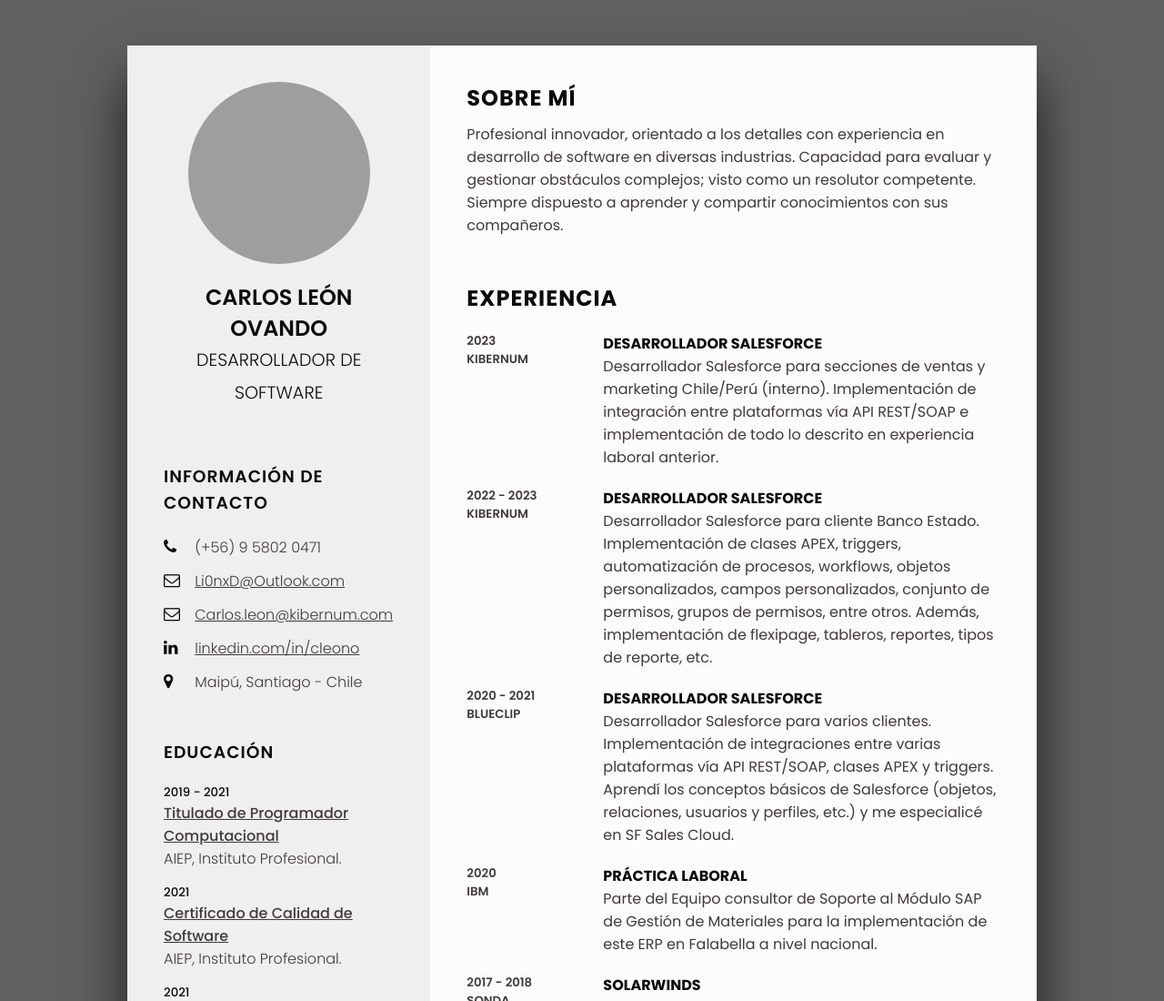
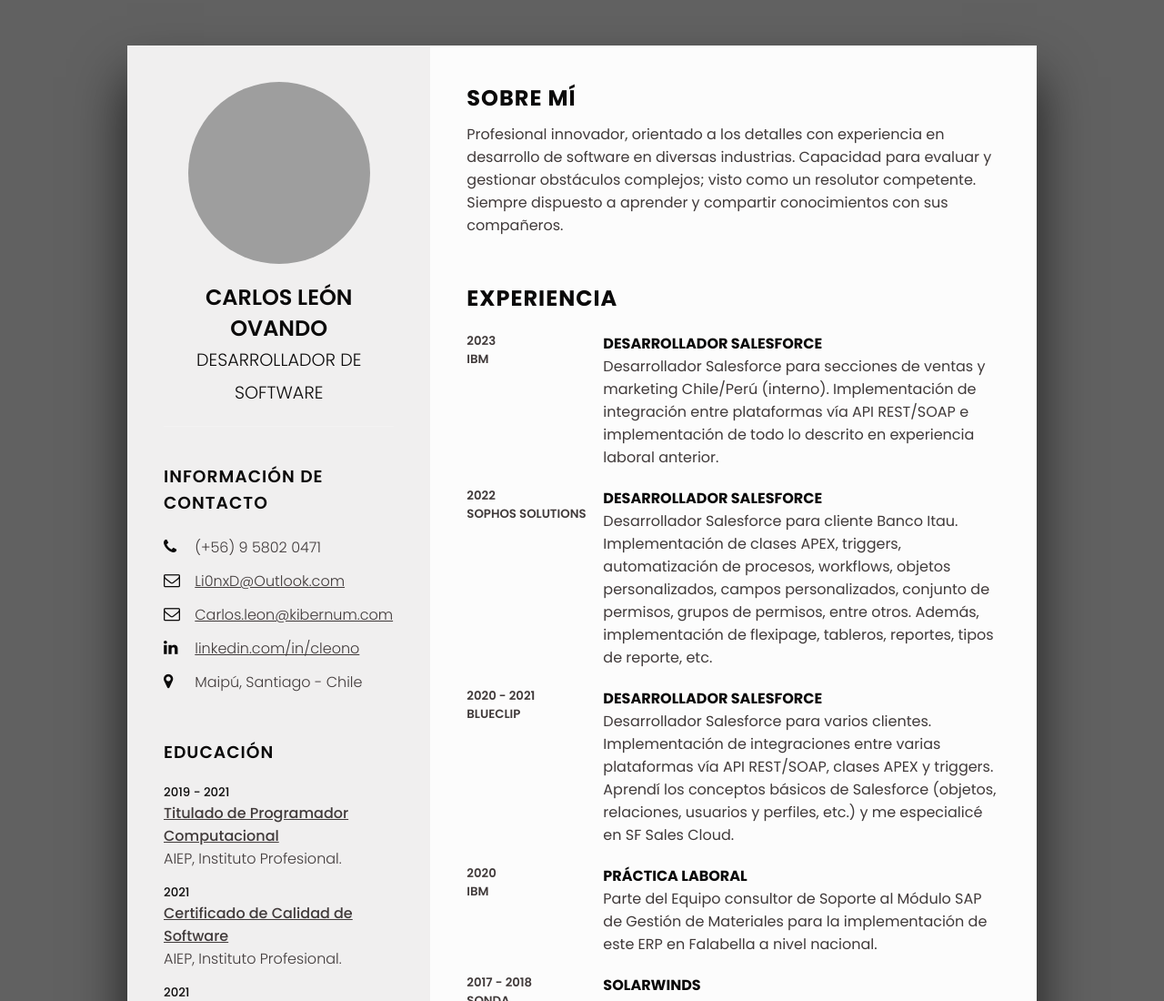
Before and after one commit to cleonodev/cleonodev.github.io, a plain HTML site: page index.html in a window 1280 px wide. Shown: the top 1100 px of the page at 91% size. Drawn offline with Linux system fonts and the light colour scheme; grey boxes are pictures that could not be loaded.

Commit message:
Update index.html

```diff
--- a/index.html
+++ b/index.html
@@ -118,7 +118,7 @@
                 <div class="box">
                     <div class="year_company">
                         <h5>2023</h5>
-                        <h5>Kibernum</h5>
+                        <h5>IBM</h5>
                     </div>
                     <div class="text">
                         <h4>Desarrollador Salesforce</h4>
@@ -127,12 +127,12 @@
                 </div>
                 <div class="box">
                     <div class="year_company">
-                        <h5>2022 - 2023</h5>
-                        <h5>Kibernum</h5>
+                        <h5>2022</h5>
+                        <h5>Sophos Solutions</h5>
                     </div>
                     <div class="text">
                         <h4>Desarrollador Salesforce</h4>
-                        <p>Desarrollador Salesforce para cliente Banco Estado. Implementación de clases APEX, triggers, automatización de procesos, workflows, objetos personalizados, campos personalizados, conjunto de permisos, grupos de permisos, entre otros.
+                        <p>Desarrollador Salesforce para cliente Banco Itau. Implementación de clases APEX, triggers, automatización de procesos, workflows, objetos personalizados, campos personalizados, conjunto de permisos, grupos de permisos, entre otros.
                         Además, implementación de flexipage, tableros, reportes, tipos de reporte, etc. </p>
                     </div>
                 </div>
```
